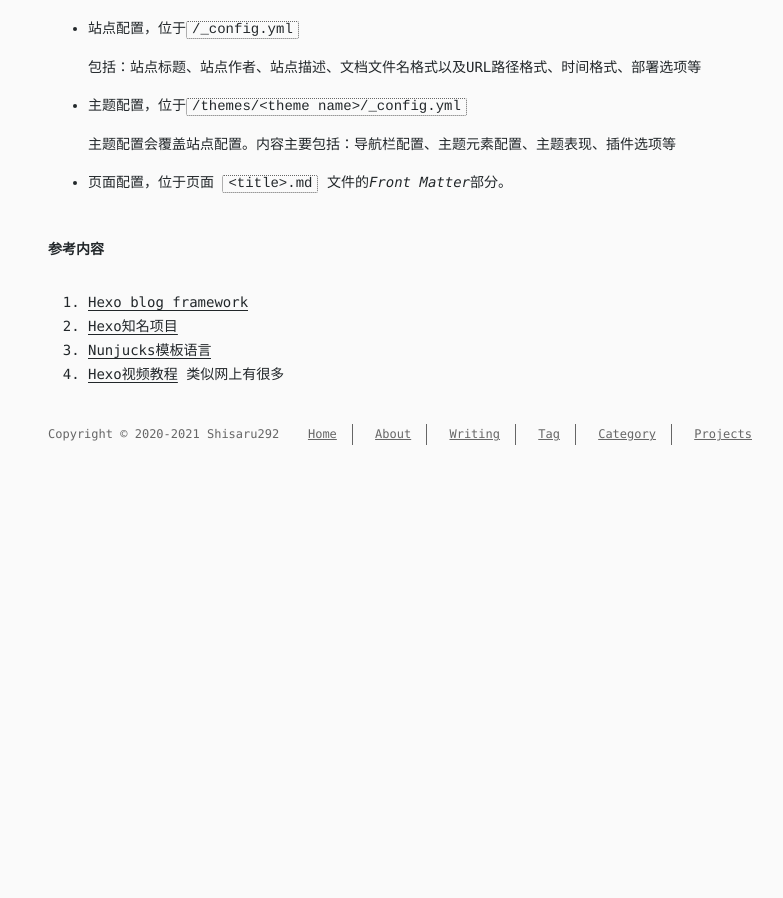
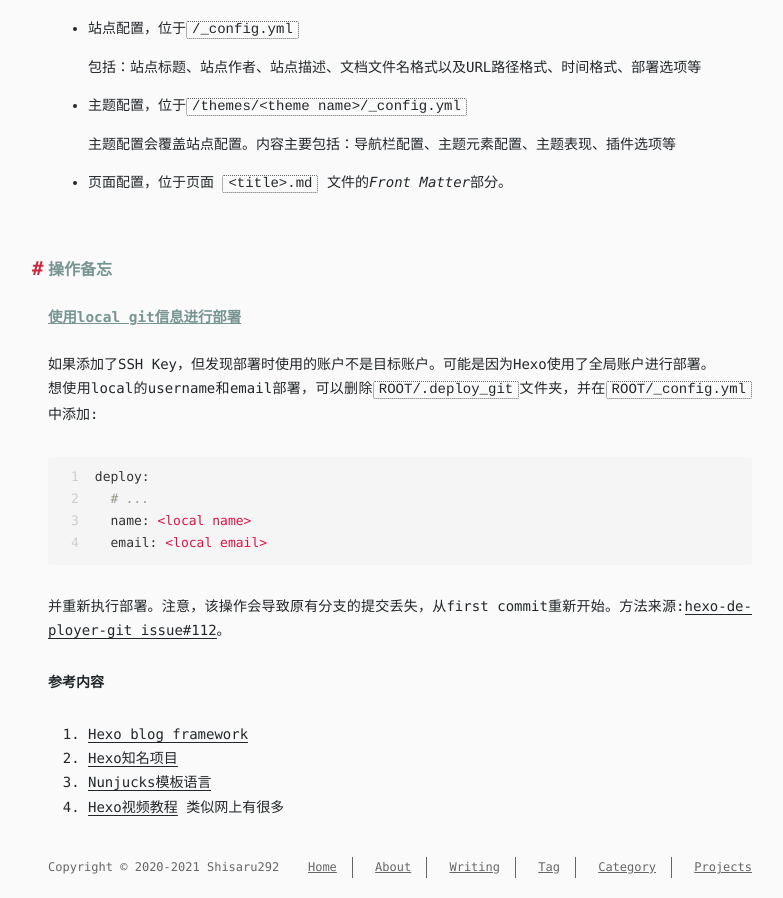
Before and after one commit to shisaru292/shisaru292.github.io, a plain HTML site: page 2021/07/11/build-blog-with-hexo/index.html in a window 1280 px wide. Shown: the part 836-1734 px from the top of the page, without its empty margins (240-1023 px from the left). Before the commit the page ends 1301 px from the top, so only its background shows below. Drawn offline with nearby package versions, Linux system fonts and the light colour scheme; some packages are replaced by stand-ins of ours; a script that the page names is missing; a web font is replaced by a local one.

Commit message:
Site updated: 2021-07-12 14:07:25

```diff
--- a/2021/07/11/build-blog-with-hexo/index.html
+++ b/2021/07/11/build-blog-with-hexo/index.html
@@ -14,7 +14,7 @@
 <meta property="og:description" content="使用Hexo简单来说，hexo将Markdown等可解释的文档转为静态网站页面，以便于直接部署。 学习方式推荐官网Doc——Hexo基本使用方式以及介绍 官方文档。包括但不限于：  hexo安装 网站、页面配置 建立与编辑新文章 Front Matter（前置页）信息 发布等  除此之外添加新的主题(theme)也尽可能多参考最新的项目文档。 其它方式：在B站和Youtube找到各种详解视频和使用">
 <meta property="og:locale" content="en_US">
 <meta property="article:published_time" content="2021-07-11T14:37:47.000Z">
-<meta property="article:modified_time" content="2021-07-11T17:08:41.711Z">
+<meta property="article:modified_time" content="2021-07-12T06:05:32.053Z">
 <meta property="article:author" content="Shisaru292">
 <meta name="twitter:card" content="summary">
 
@@ -107,7 +107,7 @@
 
     </div>
     <div id="toc">
-      <ol class="toc"><li class="toc-item toc-level-1"><a class="toc-link" href="#%E4%BD%BF%E7%94%A8Hexo"><span class="toc-number">1.</span> <span class="toc-text">使用Hexo</span></a><ol class="toc-child"><li class="toc-item toc-level-2"><a class="toc-link" href="#%E5%AD%A6%E4%B9%A0%E6%96%B9%E5%BC%8F"><span class="toc-number">1.1.</span> <span class="toc-text">学习方式</span></a></li><li class="toc-item toc-level-2"><a class="toc-link" href="#Hexo%E4%BD%BF%E7%94%A8%E9%87%8D%E7%82%B9"><span class="toc-number">1.2.</span> <span class="toc-text">Hexo使用重点</span></a><ol class="toc-child"><li class="toc-item toc-level-3"><a class="toc-link" href="#%E9%85%8D%E7%BD%AE%E6%96%87%E4%BB%B6%E7%BB%93%E6%9E%84"><span class="toc-number">1.2.1.</span> <span class="toc-text">配置文件结构</span></a></li></ol></li></ol></li></ol>
+      <ol class="toc"><li class="toc-item toc-level-1"><a class="toc-link" href="#%E4%BD%BF%E7%94%A8Hexo"><span class="toc-number">1.</span> <span class="toc-text">使用Hexo</span></a><ol class="toc-child"><li class="toc-item toc-level-2"><a class="toc-link" href="#%E5%AD%A6%E4%B9%A0%E6%96%B9%E5%BC%8F"><span class="toc-number">1.1.</span> <span class="toc-text">学习方式</span></a></li><li class="toc-item toc-level-2"><a class="toc-link" href="#Hexo%E4%BD%BF%E7%94%A8%E9%87%8D%E7%82%B9"><span class="toc-number">1.2.</span> <span class="toc-text">Hexo使用重点</span></a><ol class="toc-child"><li class="toc-item toc-level-3"><a class="toc-link" href="#%E9%85%8D%E7%BD%AE%E6%96%87%E4%BB%B6%E7%BB%93%E6%9E%84"><span class="toc-number">1.2.1.</span> <span class="toc-text">配置文件结构</span></a></li></ol></li><li class="toc-item toc-level-2"><a class="toc-link" href="#%E6%93%8D%E4%BD%9C%E5%A4%87%E5%BF%98"><span class="toc-number">1.3.</span> <span class="toc-text">操作备忘</span></a><ol class="toc-child"><li class="toc-item toc-level-3"><a class="toc-link" href="#%E4%BD%BF%E7%94%A8local-git%E4%BF%A1%E6%81%AF%E8%BF%9B%E8%A1%8C%E9%83%A8%E7%BD%B2"><span class="toc-number">1.3.1.</span> <span class="toc-text">使用local git信息进行部署</span></a></li></ol></li></ol></li></ol>
     </div>
   </span>
 </div>
@@ -173,6 +173,9 @@
 <li><p>页面配置，位于页面 <code>&lt;title&gt;.md</code> 文件的<em>Front Matter</em>部分。</p>
 </li>
 </ul>
+<h2 id="操作备忘"><a href="#操作备忘" class="headerlink" title="操作备忘"></a>操作备忘</h2><h3 id="使用local-git信息进行部署"><a href="#使用local-git信息进行部署" class="headerlink" title="使用local git信息进行部署"></a>使用local git信息进行部署</h3><p>如果添加了SSH Key，但发现部署时使用的账户不是目标账户。可能是因为Hexo使用了全局账户进行部署。<br>想使用local的username和email部署，可以删除<code>ROOT/.deploy_git</code>文件夹，并在<code>ROOT/_config.yml</code>中添加:  </p>
+<figure class="highlight yaml"><table><tr><td class="gutter"><pre><span class="line">1</span><br><span class="line">2</span><br><span class="line">3</span><br><span class="line">4</span><br></pre></td><td class="code"><pre><span class="line"><span class="attr">deploy:</span></span><br><span class="line">  <span class="comment"># ...</span></span><br><span class="line">  <span class="attr">name:</span> <span class="string">&lt;local</span> <span class="string">name&gt;</span></span><br><span class="line">  <span class="attr">email:</span> <span class="string">&lt;local</span> <span class="string">email&gt;</span></span><br></pre></td></tr></table></figure>
+<p>并重新执行部署。注意，该操作会导致原有分支的提交丢失，从first commit重新开始。方法来源:<a target="_blank" rel="noopener" href="https://github.com/hexojs/hexo-deployer-git/issues/112#issuecomment-443517003">hexo-deployer-git issue#112</a>。</p>
 <p><strong>参考内容</strong></p>
 <ol>
 <li><a target="_blank" rel="noopener" href="https://hexo.io/">Hexo blog framework</a></li>
@@ -209,7 +212,7 @@
     </div>
 
     <div id="toc-footer" style="display: none">
-      <ol class="toc"><li class="toc-item toc-level-1"><a class="toc-link" href="#%E4%BD%BF%E7%94%A8Hexo"><span class="toc-number">1.</span> <span class="toc-text">使用Hexo</span></a><ol class="toc-child"><li class="toc-item toc-level-2"><a class="toc-link" href="#%E5%AD%A6%E4%B9%A0%E6%96%B9%E5%BC%8F"><span class="toc-number">1.1.</span> <span class="toc-text">学习方式</span></a></li><li class="toc-item toc-level-2"><a class="toc-link" href="#Hexo%E4%BD%BF%E7%94%A8%E9%87%8D%E7%82%B9"><span class="toc-number">1.2.</span> <span class="toc-text">Hexo使用重点</span></a><ol class="toc-child"><li class="toc-item toc-level-3"><a class="toc-link" href="#%E9%85%8D%E7%BD%AE%E6%96%87%E4%BB%B6%E7%BB%93%E6%9E%84"><span class="toc-number">1.2.1.</span> <span class="toc-text">配置文件结构</span></a></li></ol></li></ol></li></ol>
+      <ol class="toc"><li class="toc-item toc-level-1"><a class="toc-link" href="#%E4%BD%BF%E7%94%A8Hexo"><span class="toc-number">1.</span> <span class="toc-text">使用Hexo</span></a><ol class="toc-child"><li class="toc-item toc-level-2"><a class="toc-link" href="#%E5%AD%A6%E4%B9%A0%E6%96%B9%E5%BC%8F"><span class="toc-number">1.1.</span> <span class="toc-text">学习方式</span></a></li><li class="toc-item toc-level-2"><a class="toc-link" href="#Hexo%E4%BD%BF%E7%94%A8%E9%87%8D%E7%82%B9"><span class="toc-number">1.2.</span> <span class="toc-text">Hexo使用重点</span></a><ol class="toc-child"><li class="toc-item toc-level-3"><a class="toc-link" href="#%E9%85%8D%E7%BD%AE%E6%96%87%E4%BB%B6%E7%BB%93%E6%9E%84"><span class="toc-number">1.2.1.</span> <span class="toc-text">配置文件结构</span></a></li></ol></li><li class="toc-item toc-level-2"><a class="toc-link" href="#%E6%93%8D%E4%BD%9C%E5%A4%87%E5%BF%98"><span class="toc-number">1.3.</span> <span class="toc-text">操作备忘</span></a><ol class="toc-child"><li class="toc-item toc-level-3"><a class="toc-link" href="#%E4%BD%BF%E7%94%A8local-git%E4%BF%A1%E6%81%AF%E8%BF%9B%E8%A1%8C%E9%83%A8%E7%BD%B2"><span class="toc-number">1.3.1.</span> <span class="toc-text">使用local git信息进行部署</span></a></li></ol></li></ol></li></ol>
     </div>
 
     <div id="share-footer" style="display: none">
```
